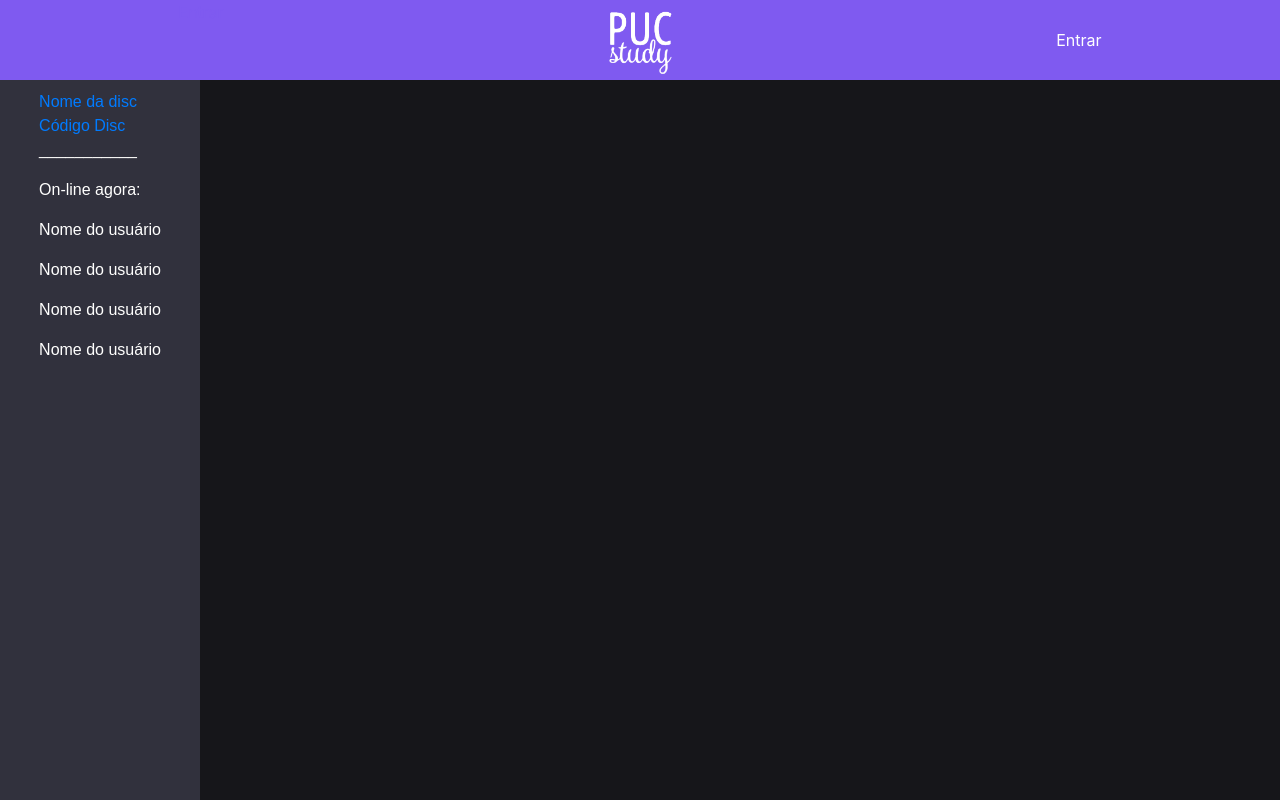
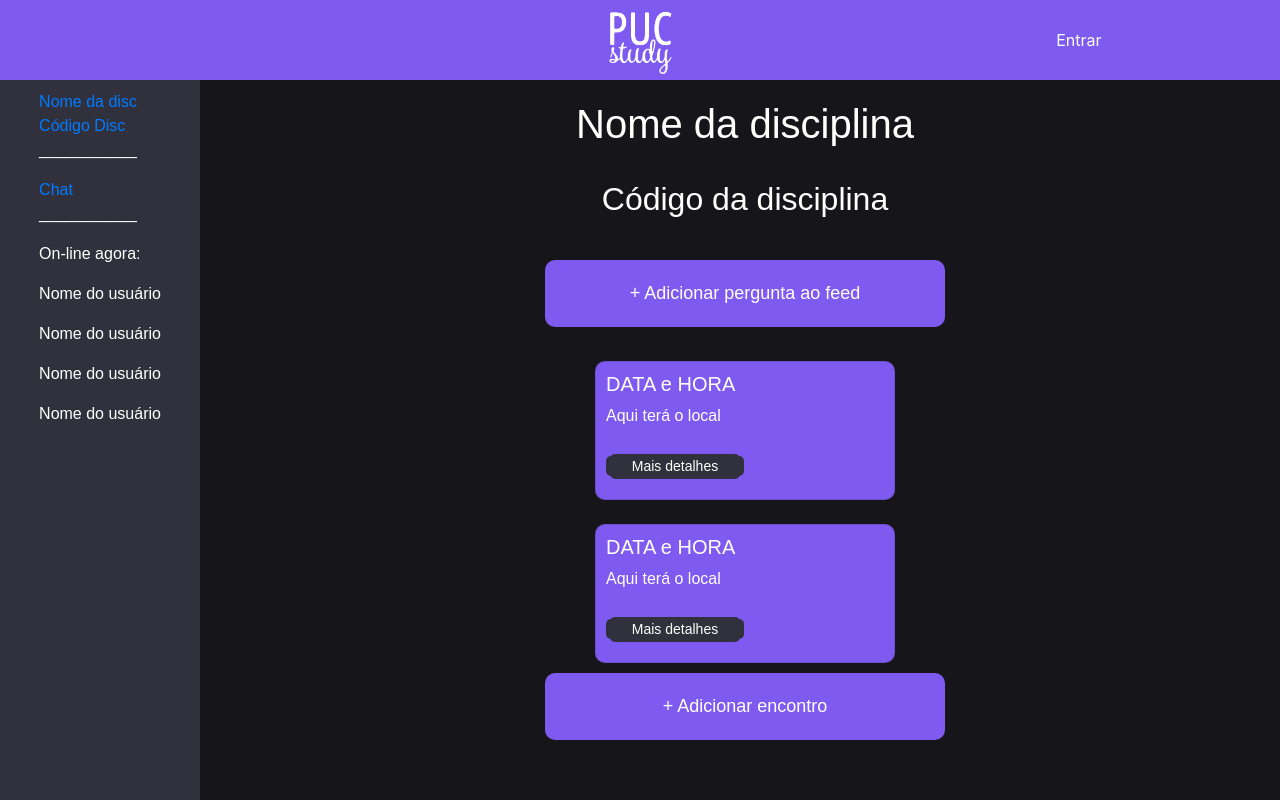
Before and after one commit to EricaRegnier/PUC-Study-projetos, a Django app: template PrimProjeto/first/templates/infosdogrupo.html in a window 1280 px wide. Run offline with Django 4.2, Linux system fonts and the light colour scheme; the template is opened without the code that fills it, so the values that code supplies are empty; some libraries are stand-ins or nearby versions.

Commit message:
Pág infos do grupo

```diff
--- a/PrimProjeto/first/templates/chat.html
+++ b/PrimProjeto/first/templates/chat.html
@@ -285,7 +285,7 @@
             <a href="inf1039.html">Nome da disc</a><br>
             <a href="inf1039.html">Código Disc</a>
             <p class="divisoria">___________</p>
-            <a href="inf1039.html">Infos do grupo</a><br>
+            <a href="infosdogrupo.html">Infos do grupo</a><br>
             <p class="divisoria">___________</p>
             <p>On-line agora:</p>
             <p>Nome do usuário</p>
--- a/PrimProjeto/first/templates/inf1039.html
+++ b/PrimProjeto/first/templates/inf1039.html
@@ -200,9 +200,9 @@
     <div class="corpo texto">
         <h1 class="titulo-disc">PROJETOS: APLICA INTERATIVAS</h1>
         <h2 class="codigo-disc">INF1039</h2>
-        <a class="bt-chat" href="menu.html"><button class="bt-chat">Chat</button></a>
-        <a class="bt-av" href="menu.html"><button class="bt-av">Avaliações</button></a>
-        <a class="bt-materiais" href="menu.html"><button class="bt-materiais">Materiais</button></a>
+        <a class="bt-chat" href="chat.html"><button class="bt-chat">Chat</button></a>
+        <a class="bt-av" href="área_de_ver_avs.html"><button class="bt-av">Avaliações</button></a>
+        <a class="bt-materiais" href="materiais.html"><button class="bt-materiais">Materiais</button></a>
     </div>
 
         <script>
--- a/PrimProjeto/first/templates/infosdogrupo.html
+++ b/PrimProjeto/first/templates/infosdogrupo.html
@@ -12,12 +12,8 @@
             background: #16161a;
         }
         .corpo{
-            padding-top: clamp(100px,20vh,170px);
-            display: grid;
-            grid-template-columns: clamp(120px,30vw,220px) auto auto clamp(120px,30vw,220px);
-            grid-template-rows: auto auto 120px 120px auto;
-            grid-column-gap: 30px;
-            grid-row-gap: 30px;
+            padding-top: clamp(50px,14vh,100px);
+            margin-left: clamp(120px,30vw, 210px);
         }
 
         .texto{
@@ -72,6 +68,38 @@
             align-self: center;
         }
 
+        .bt-chat{
+            background: #7f5af0;
+            border-radius: 10px;
+            padding: 5px;
+            cursor: pointer;
+            border: none;
+            color: #fffffe;
+            font-size: 18px;
+            text-align: center;
+            margin-top: 10px;
+            margin-bottom: 10px;
+            max-width: 400px;
+            display: block;
+            margin-left: auto;
+            margin-right: auto;
+        }
+        .bt-encontro{
+            background:#31313d;;
+            border-radius: 5px;
+            padding: 2px;
+            padding-left: 4px;
+            padding-right: 4px;
+            cursor: pointer;
+            border: none;
+            color: #fffffe;
+            font-size: 14px;
+            text-align: center;
+            margin-top: 10px;
+            margin-bottom: 10px;
+            min-width: 130px;
+            align-self: center;
+        }
 
     </style>
 </head>
@@ -94,6 +122,8 @@
             <a href="inf1039.html">Nome da disc</a><br>
             <a href="inf1039.html">Código Disc</a>
             <p class="divisoria">___________</p>
+            <a href="chat.html">Chat</a><br>
+            <p class="divisoria">___________</p>
             <p>On-line agora:</p>
             <p>Nome do usuário</p>
             <p>Nome do usuário</p>
@@ -103,7 +133,27 @@
     </div>
 
     <div class="corpo texto">
-
+        <div style="text-align: center;">
+        <h1> Nome da disciplina</h1><br>
+        <h2> Código da disciplina</h2><br>
+        </div>
+        <a class="bt-chat" href="menu.html"><button class="bt-chat">+ Adicionar pergunta ao feed</button></a>
+        <br>
+        <div class="card" style = "max-width: 300px; background-color: #7f5af0; color: #fffffe; padding: 10px; border-radius: 10px; display: block; margin-left: auto; margin-right: auto;">
+            <div>
+            <h5 >DATA e HORA</h5>
+                <p>Aqui terá o local</p>
+                <a class="bt-encontro" href="encontros.html"><button class="bt-encontro">Mais detalhes</button></a>
+            </div>
+        </div><br>
+        <div class="card" style = "max-width: 300px; background-color: #7f5af0; color: #fffffe; padding: 10px; border-radius: 10px; display: block; margin-left: auto; margin-right: auto;">
+            <div >
+            <h5 >DATA e HORA</h5>
+                <p>Aqui terá o local</p>
+                <a class="bt-encontro" href="encontros.html"><button class="bt-encontro">Mais detalhes</button></a>
+            </div>
+        </div>
+        <a class="bt-chat" href="menu.html"><button class="bt-chat">+ Adicionar encontro</button></a>
     </div>
 
 </body>
```
